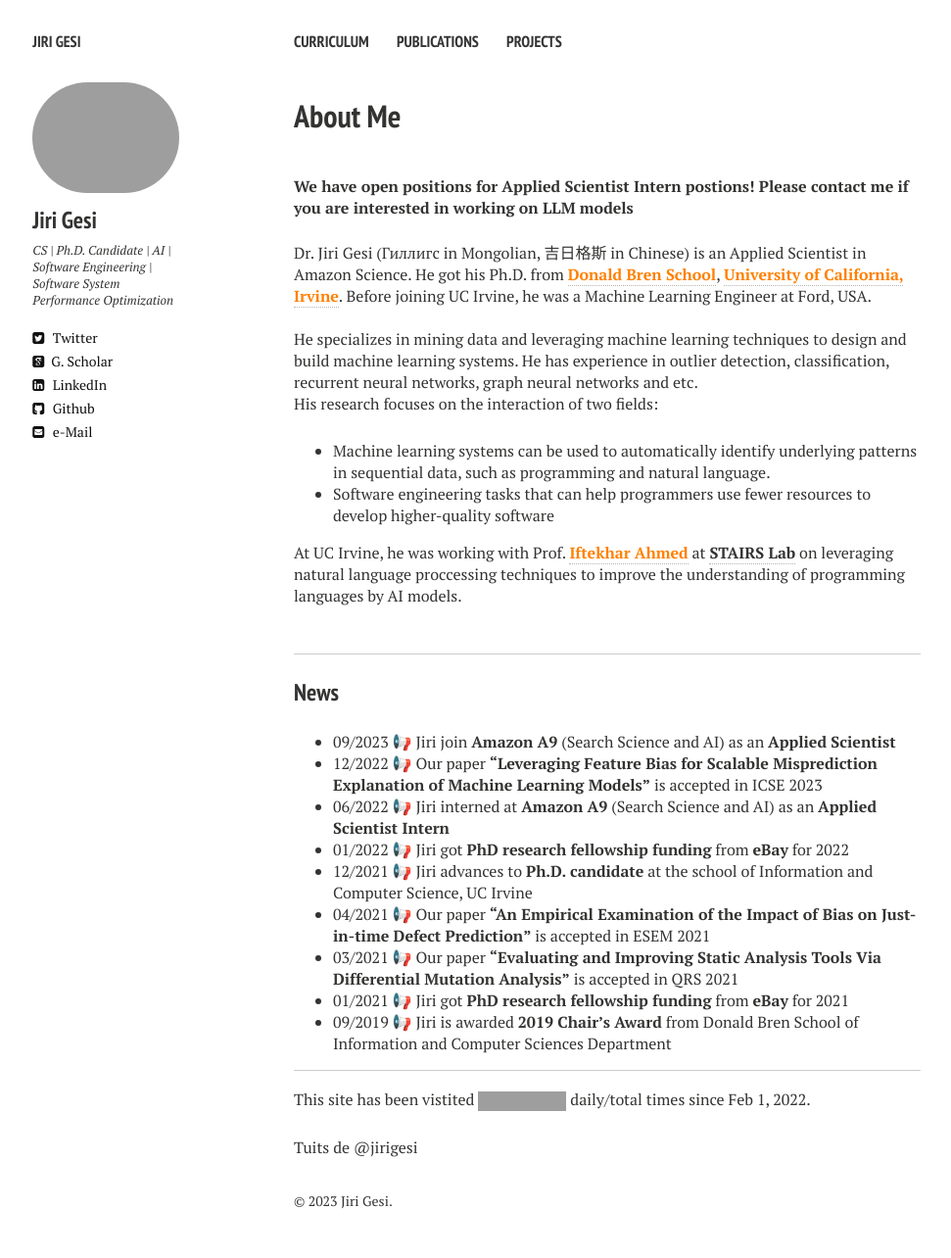
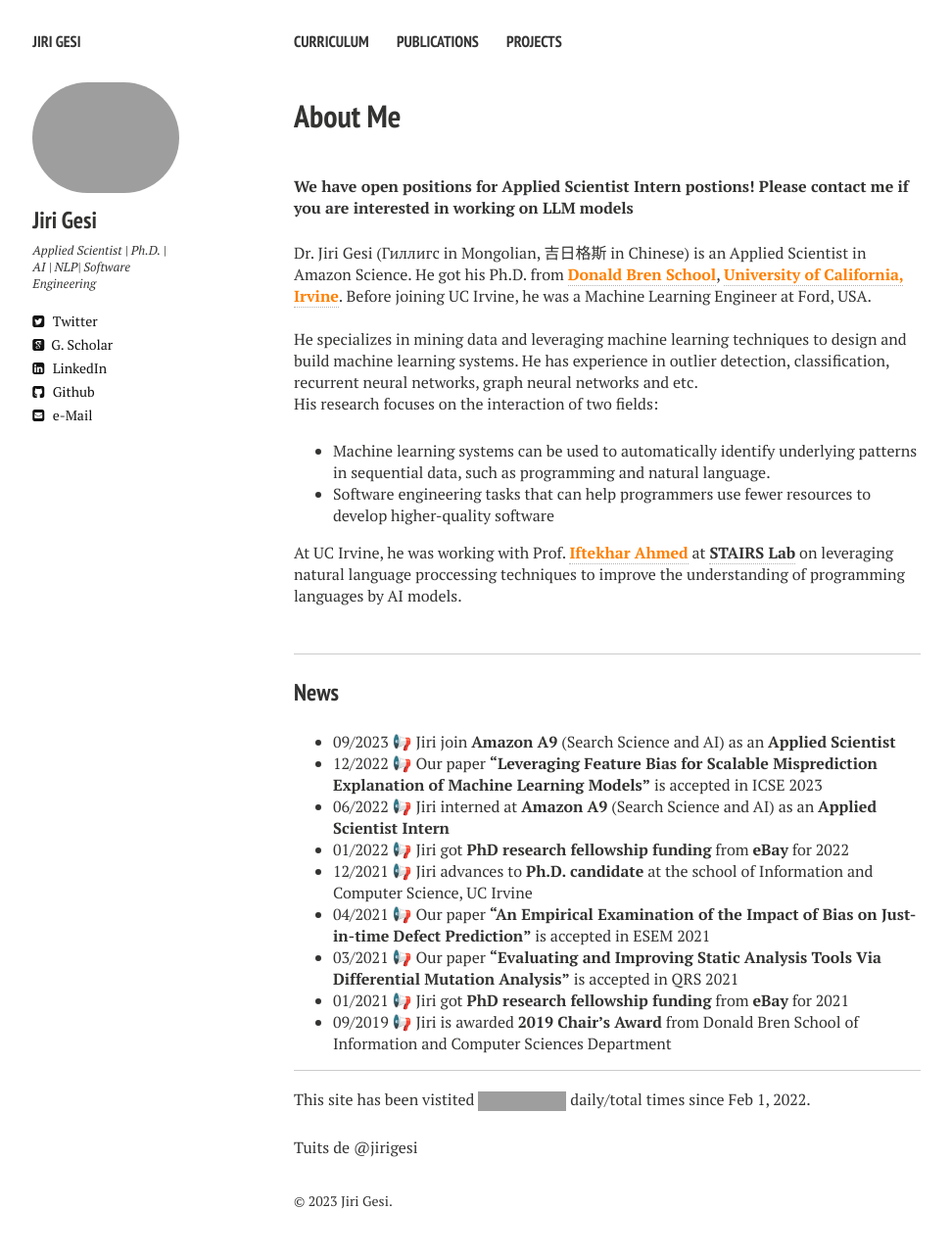
Before and after one commit to Jirigesi/Jirigesi.github.io, a Jekyll site: the page built from index.md, in a window 1280 px wide. Shown: the whole page at 98% size, without its empty margins (20-991 px from the left). Built offline with Jekyll 4.4.1, drawn with Linux system fonts in a browser that asks for light colours; nearby versions of some CDN libraries; comment, search, counter and statistics services are not loaded; grey boxes are pictures that could not be loaded.

Commit message:
Update _config.yml

```diff
--- a/_config.yml
+++ b/_config.yml
@@ -10,7 +10,7 @@ disqus_shortname: Jirigesi
 owner:
   name:           Jiri Gesi
   avatar:         jirigesi.png
-  bio:            CS | Ph.D. Candidate | AI | Software Engineering | Software System Performance Optimization
+  bio:            Applied Scientist | Ph.D. | AI | NLP| Software Engineering
   email:          fjiriges@uci.edu
   # Social networking links are used in author-bio sidebar. Update and remove as you like.
   twitter: jirigesi
```
